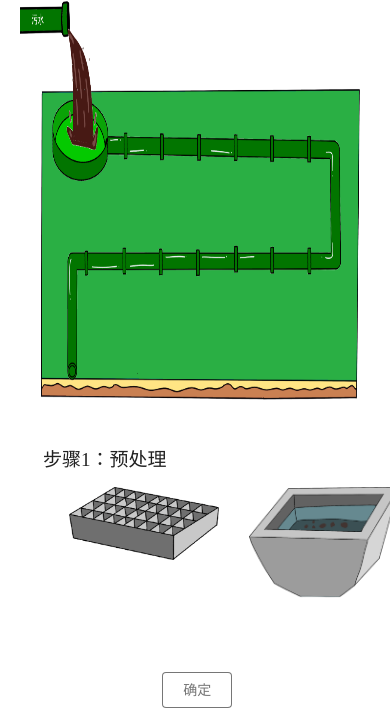
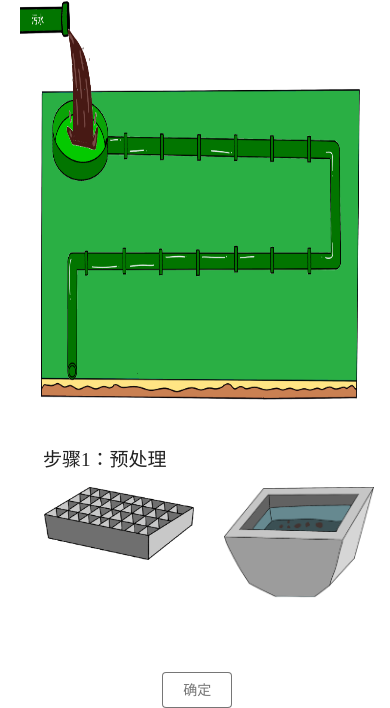
Before and after one commit to LoneLiX/sawage_treatment, a plain HTML site: page index.html in a window 390 px wide. Shown: the part 1073-1781 px from the top of the page. Drawn offline with nearby package versions, Linux system fonts and the light colour scheme.

Commit message:
Update index.html

```diff
--- a/index.html
+++ b/index.html
@@ -88,7 +88,7 @@
             {
                 width: 150px;
                 margin: 15px;
-                left: 50px;
+                left: 25px;
             }
             .step_ip       /*解释类*/
             {
```
